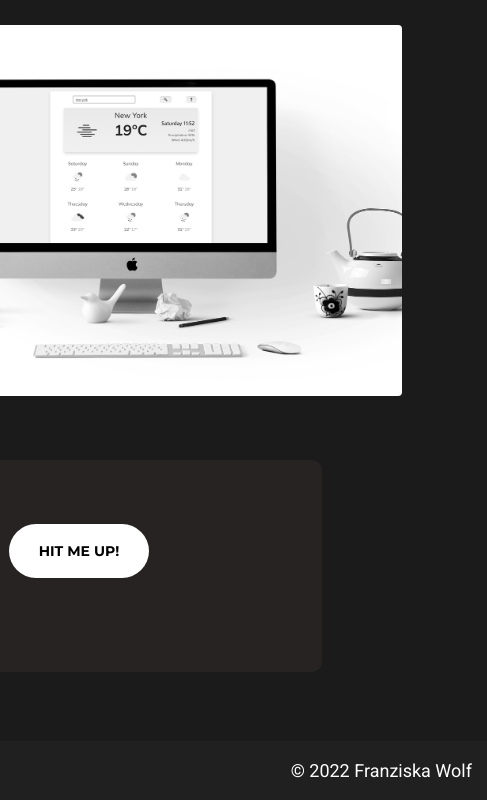
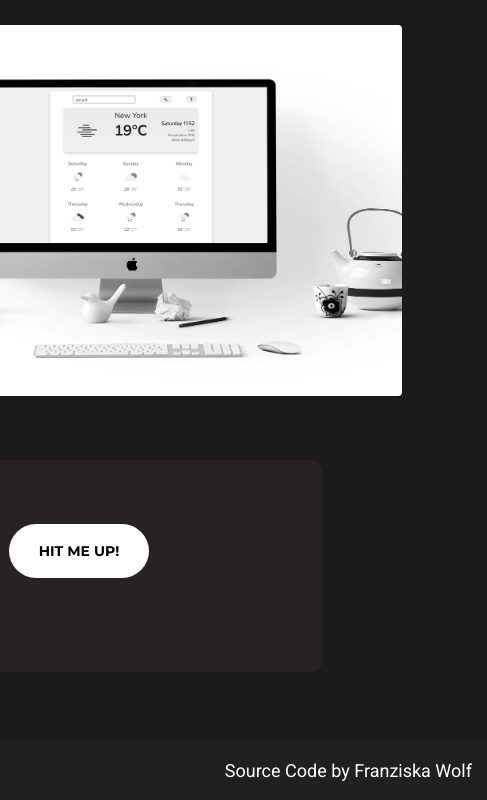
Before and after one commit to franzybahm/portfolio-franzy, a plain HTML site: page index.html in a window 1280 px wide. Shown: the part 1314-2114 px from the top of the page, 793-1280 px from the left. Drawn offline with nearby package versions, Linux system fonts and the light colour scheme.

Commit message:
improve link to git

```diff
--- a/index.html
+++ b/index.html
@@ -179,7 +179,7 @@
           ><i class="fa-brands fa-xing icons"></i
         ></a>
         <p class="col-md-4 mb-0 text-muted copywrite">
-          <a href="https://github.com/franzybahm/portfolio-franzy" title="git">&copy; 2022 Franziska Wolf</a>
+          <a href="https://github.com/franzybahm/portfolio-franzy" title="git" target="_blank">Source Code by Franziska Wolf</a>
         </p>
       </footer>
     </div>
```
